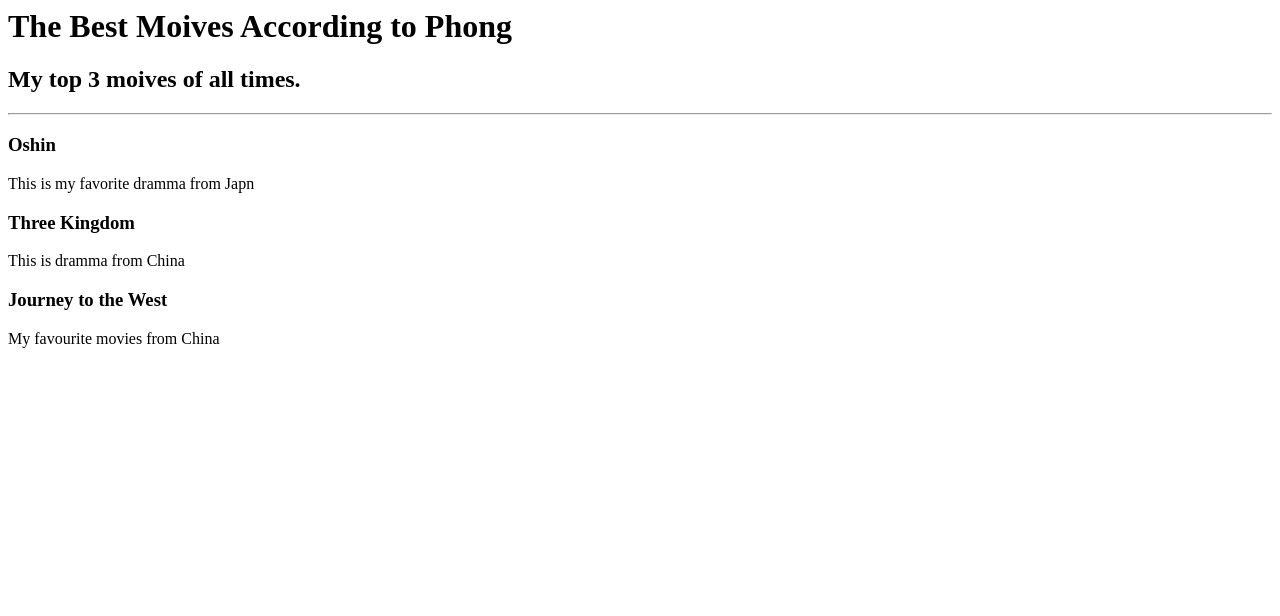
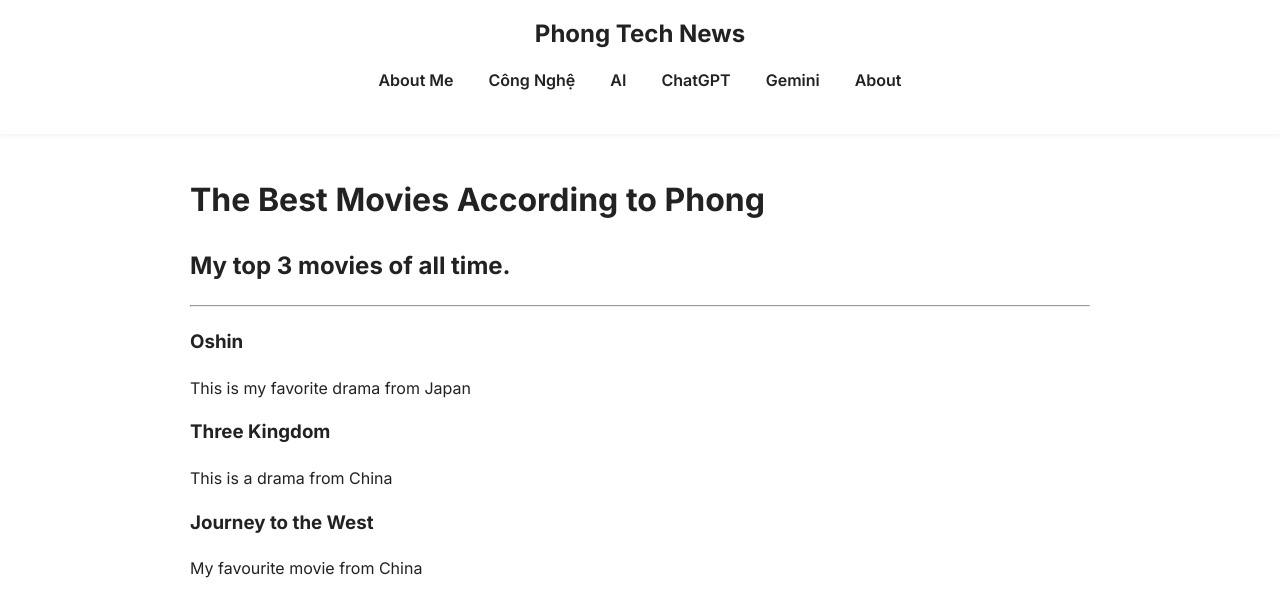
Before and after one commit to Phong-EpicMind/html-phongportfolio, a plain HTML site: page public/Top 3 Moives-Phong.html in a window 1280 px wide. Drawn offline with Linux system fonts and the light colour scheme.

Commit message:
Refine minimalist design

```diff
--- /dev/null
+++ b/assets/style.css
@@ -0,0 +1,115 @@
+@import url('https://fonts.googleapis.com/css2?family=Inter:wght@400;600;700&display=swap');
+
+:root {
+    --primary-color: #1e90ff;
+    --bg-color: #ffffff;
+    --text-color: #222;
+    --accent-color: #f6f7f8;
+    --header-shadow: rgba(0,0,0,0.05);
+}
+
+body {
+    font-family: 'Inter', sans-serif;
+    margin: 0;
+    padding: 0;
+    background: var(--bg-color);
+    color: var(--text-color);
+    line-height: 1.6;
+    scroll-behavior: smooth;
+}
+
+.container {
+    max-width: 900px;
+    margin: auto;
+    padding: 0 20px;
+}
+
+nav {
+    display: flex;
+    gap: 15px;
+    margin-bottom: 20px;
+    justify-content: center;
+    flex-wrap: wrap;
+}
+
+.link-card {
+    background: var(--accent-color);
+    padding: 20px;
+    border-radius: 8px;
+    margin-bottom: 20px;
+    box-shadow: 0 2px 5px rgba(0,0,0,0.1);
+    transition: background 0.2s ease;
+}
+
+.link-card img {
+    border-radius: 4px;
+    margin-top: 10px;
+}
+
+.link-card:hover {
+    background: #eaeaea;
+}
+
+h1, h2, h3 {
+    margin-top: 0;
+}
+
+a {
+    color: var(--primary-color);
+    text-decoration: none;
+}
+
+a:hover {
+    text-decoration: underline;
+    color: var(--primary-color);
+}
+
+img {
+    max-width: 100%;
+    height: auto;
+    display: block;
+}
+
+hr {
+    margin: 20px 0;
+}
+header {
+    background: var(--bg-color);
+    color: var(--text-color);
+    padding: 15px 0;
+    margin-bottom: 40px;
+    position: sticky;
+    top: 0;
+    z-index: 1000;
+    box-shadow: 0 2px 4px var(--header-shadow);
+}
+
+header h1 {
+    margin: 0;
+    text-align: center;
+    font-size: 1.5rem;
+}
+
+header nav {
+    margin-top: 10px;
+}
+
+header nav a {
+    color: var(--text-color);
+    font-weight: 600;
+    padding: 5px 10px;
+    transition: color 0.2s ease;
+}
+
+header nav a:hover {
+    color: var(--primary-color);
+}
+
+section {
+    padding: 60px 0;
+    border-bottom: 1px solid var(--accent-color);
+}
+
+section:last-of-type {
+    border-bottom: none;
+}
--- a/public/Top 3 Moives-Phong.html
+++ b/public/Top 3 Moives-Phong.html
@@ -1,10 +1,37 @@
-<!-- Write your code below -->
-<h1> The Best Moives According to Phong</h1>
-<h2>My top 3 moives of all times.</h2>
-<hr/>
-<h3>Oshin</h3>
-<p>This is my favorite dramma from Japn</p>
-<h3>Three Kingdom</h3>
-<p>This is dramma from China</p>
-<h3>Journey to the West</h3>
-<p>My favourite movies from China</p>
+<!DOCTYPE html>
+<html lang="en">
+<head>
+    <meta charset="UTF-8">
+    <meta name="viewport" content="width=device-width, initial-scale=1.0">
+    <title>Phong's Top Movies</title>
+    <link rel="stylesheet" href="../assets/style.css">
+</head>
+<body>
+    <header>
+        <div class="container">
+            <h1>Phong Tech News</h1>
+            <nav>
+                <a href="../index.html#about">About Me</a>
+                <a href="../index.html#cong-nghe">Công Nghệ</a>
+                <a href="../index.html#ai">AI</a>
+                <a href="../index.html#chatgpt">ChatGPT</a>
+                <a href="../index.html#gemini">Gemini</a>
+                <a href="./about.html">About</a>
+            </nav>
+        </div>
+</header>
+    <main>
+    <div class="container">
+        <h1>The Best Movies According to Phong</h1>
+        <h2>My top 3 movies of all time.</h2>
+        <hr/>
+        <h3>Oshin</h3>
+        <p>This is my favorite drama from Japan</p>
+        <h3>Three Kingdom</h3>
+        <p>This is a drama from China</p>
+        <h3>Journey to the West</h3>
+        <p>My favourite movie from China</p>
+    </div>
+    </main>
+</body>
+</html>
```
Also changed, not shown: index.html (+71 -15 lines), public/Phong Birthday Invite.html (+37 -8 lines), public/about.html (+30 -2 lines), public/contact.html (+32 -7 lines).
